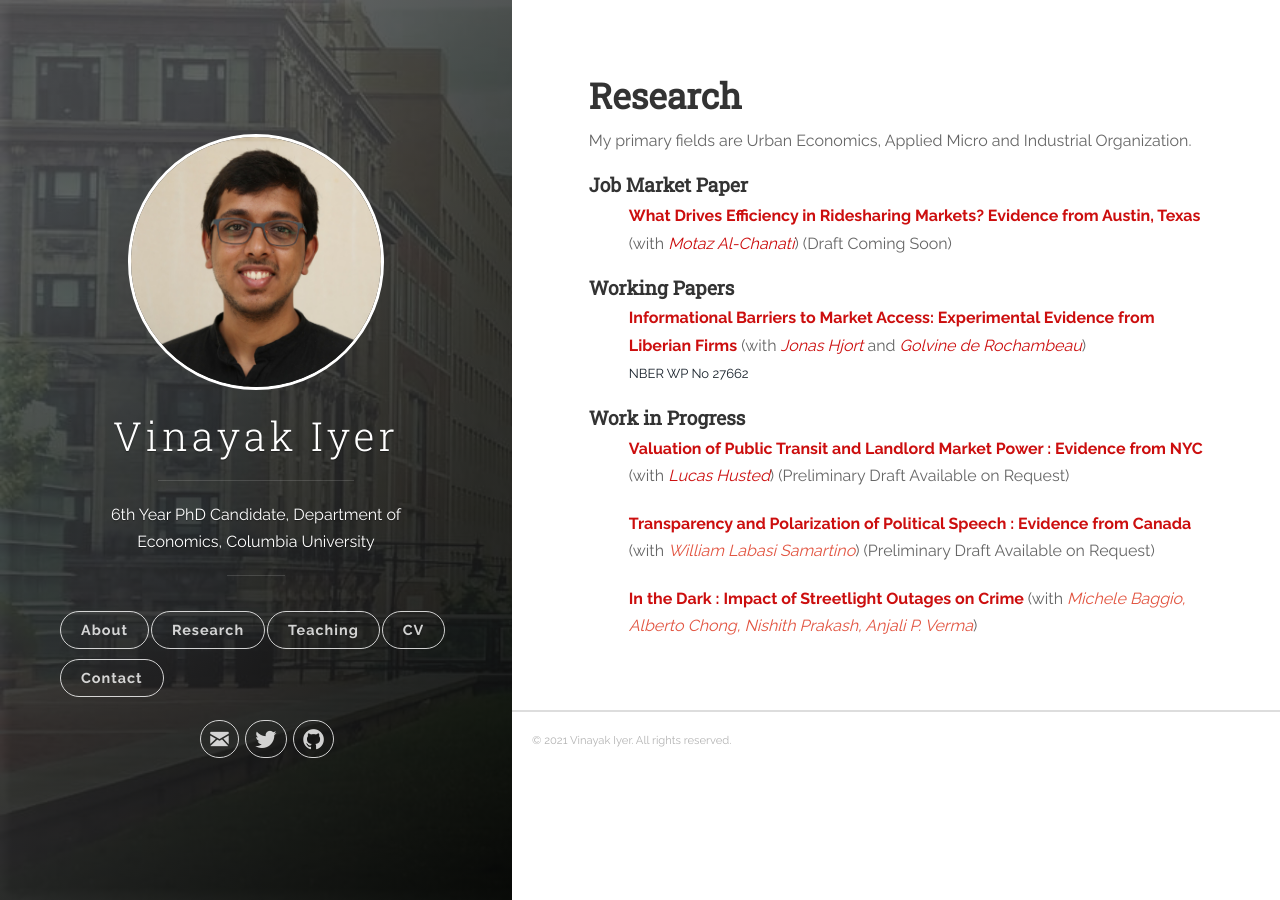
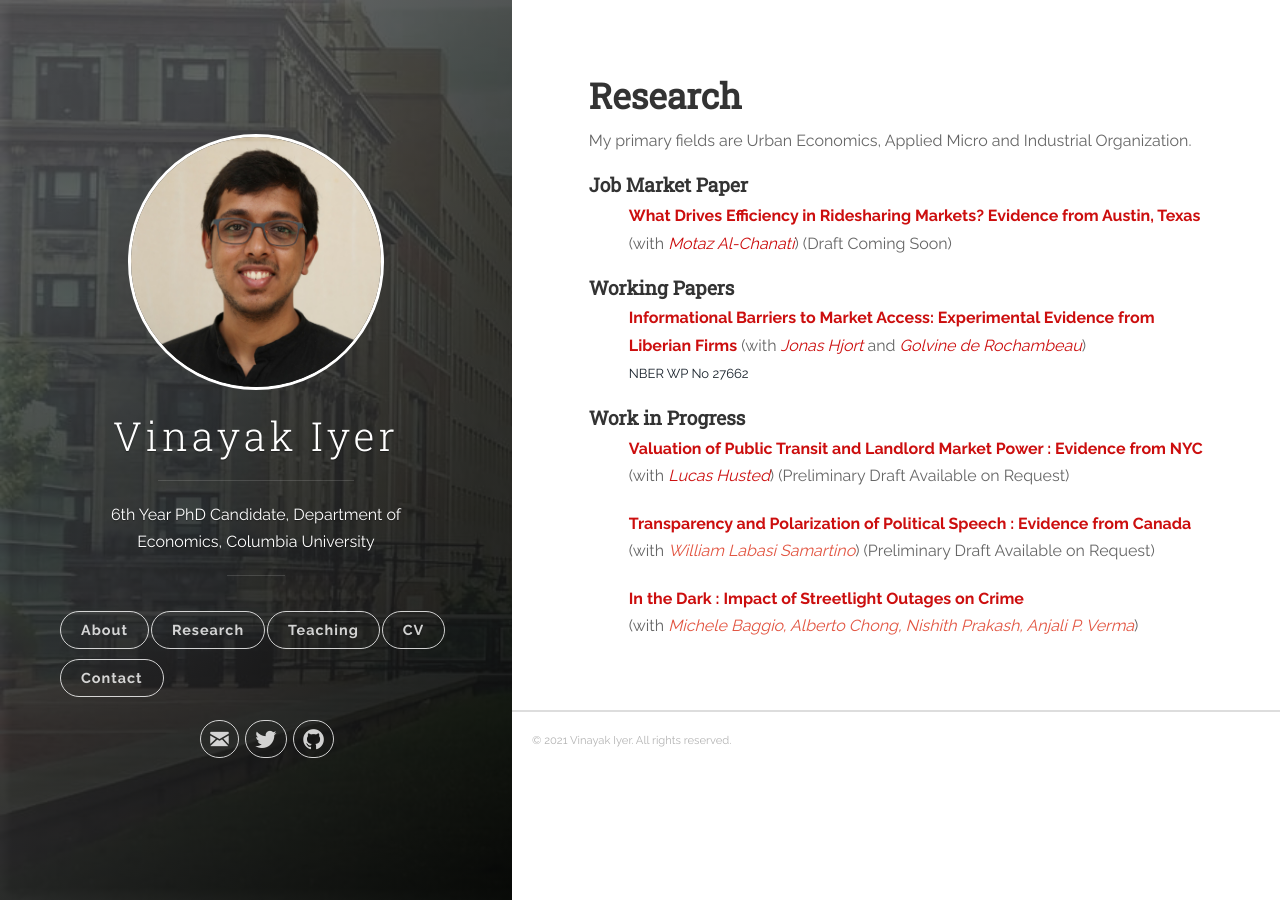
Before and after one commit to vinayakiyer/vinayakiyer.github.io, a Jekyll site: the page built from _posts/2018-06-13-research.markdown, in a window 1280 px wide. Built offline with Jekyll 4.4.1, drawn with Linux system fonts in a browser that asks for light colours.

Commit message:
Update 2018-06-13-research.markdown

```diff
--- a/_posts/2018-06-13-research.markdown
+++ b/_posts/2018-06-13-research.markdown
@@ -46,4 +46,4 @@ ICT dampens traditional information frictions, but not marketing barriers.</font
 <p><b><font size="3"><span style="color:#505050;"><strong><a style="color:#cc0e0e;" target="_blank">Transparency and Polarization of Political Speech : Evidence from Canada </a></strong></span></font> <font size="3">(with <a target="_blank"><em>William Labasi Samartino</em></a>) (Preliminary Draft Available on Request) </font></b></p></ul>
 
 <ul>
-<p><b><font size="3"><span style="color:#505050;"><strong><a style="color:#cc0e0e;" target="_blank">In the Dark : Impact of Streetlight Outages on Crime </a></strong></span></font> <font size="3">(with <a target="_blank"><em>Michele Baggio, Alberto Chong, Nishith Prakash, Anjali P. Verma</em></a>) </font></b></p></ul>
+<p><b><font size="3"><span style="color:#505050;"><strong><a style="color:#cc0e0e;" target="_blank">In the Dark : Impact of Streetlight Outages on Crime </a></strong></span></font> <font size="3"> <br/> (with <a target="_blank"><em>Michele Baggio, Alberto Chong, Nishith Prakash, Anjali P. Verma</em></a>) </font></b></p></ul>
```
